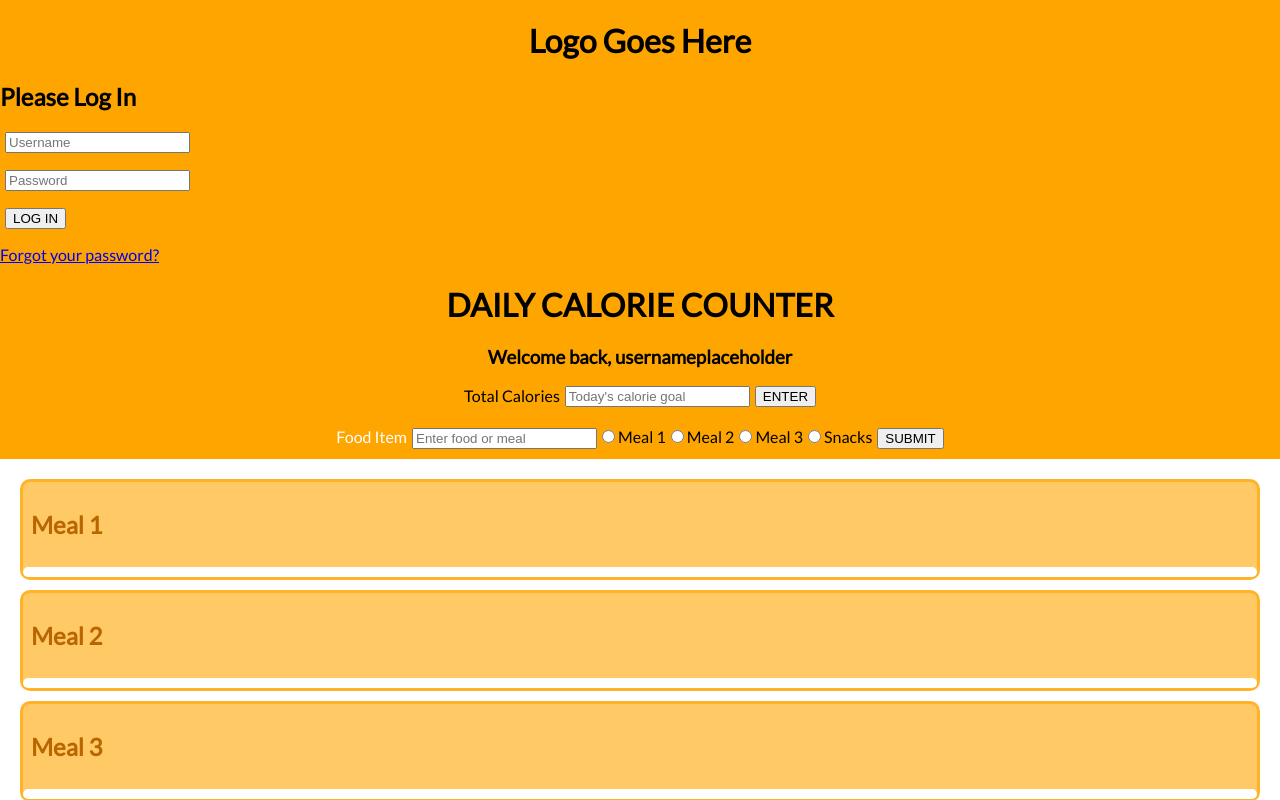
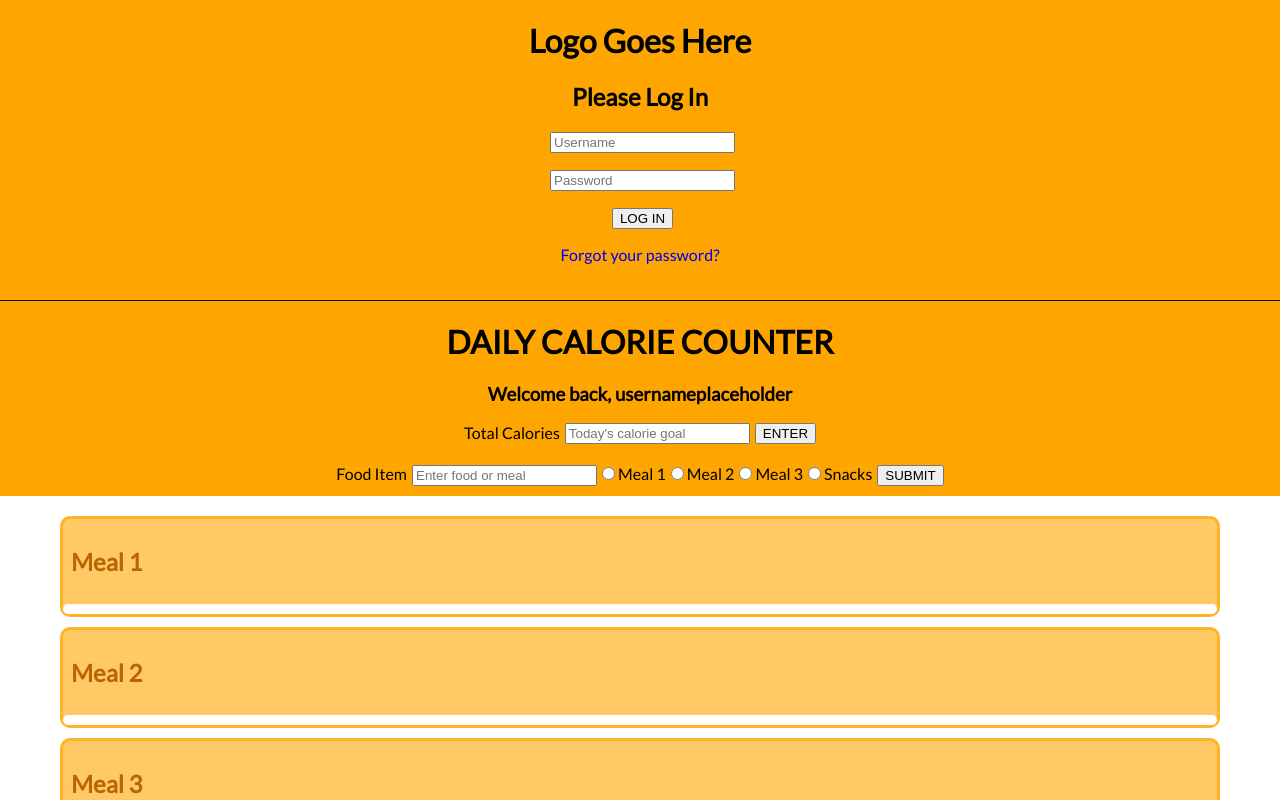
Before and after one commit to robertchrobak/final-project, a React (Create React App) app: page / in a window 1280 px wide. Shown: the top 800 px of the page. Built offline with nearby package versions, Linux system fonts and the light colour scheme.

Commit message:
Styled the login form, added horizontal padding to meal plan sections

```diff
--- a/src/index.css
+++ b/src/index.css
@@ -11,6 +11,33 @@ h1 {
 /*h2 {
   transform:rotate(-90deg);
 }*/
+
+.App {
+}
+
+a {
+  text-decoration: none;
+}
+
+a:hover {
+  text-decoration: underline;
+}
+
+a:active {
+  color: turquoise;
+}
+
+.LoginView {
+  display: block;
+  text-align: center;
+  margin-top: 10px;
+  padding-bottom: 20px;
+  border-bottom: 1px solid black;
+}
+
+.AppView {
+  /*display: none;*/
+}
 
 .Welcome-message {
   text-align: center;
@@ -62,7 +89,8 @@ input {
   background-color: rgba(255,165,0,0.6);
   border: 3px solid rgba(255,165,0,0.6);
   border-radius: 10px;
-  margin: 10px;
+  margin: 10px 50px;
+
 }
 
 .Meal button {
@@ -135,7 +163,7 @@ li {
 }
 
 .FormLabel {
-  color: white;
+
 }
 
 .CalorieGoalForm {
```
